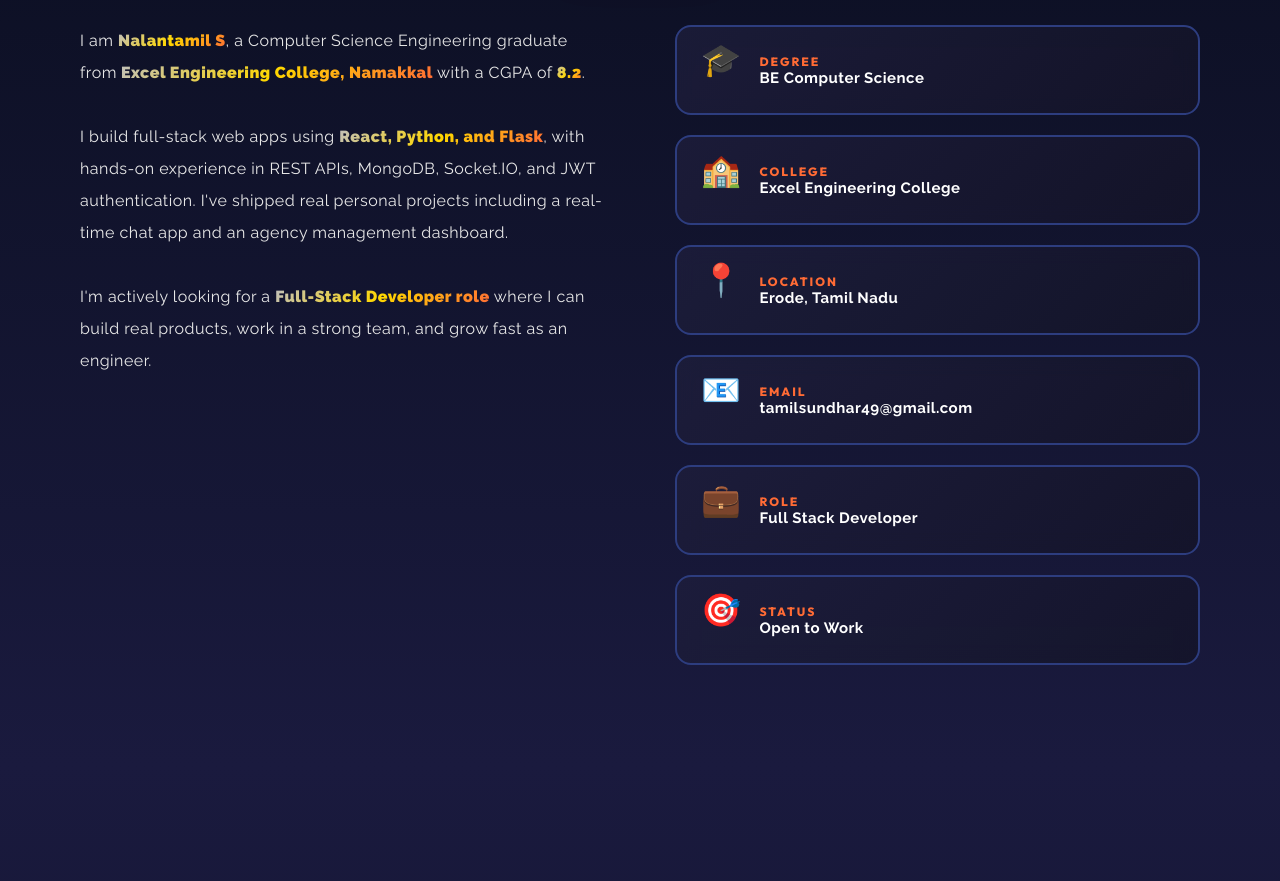
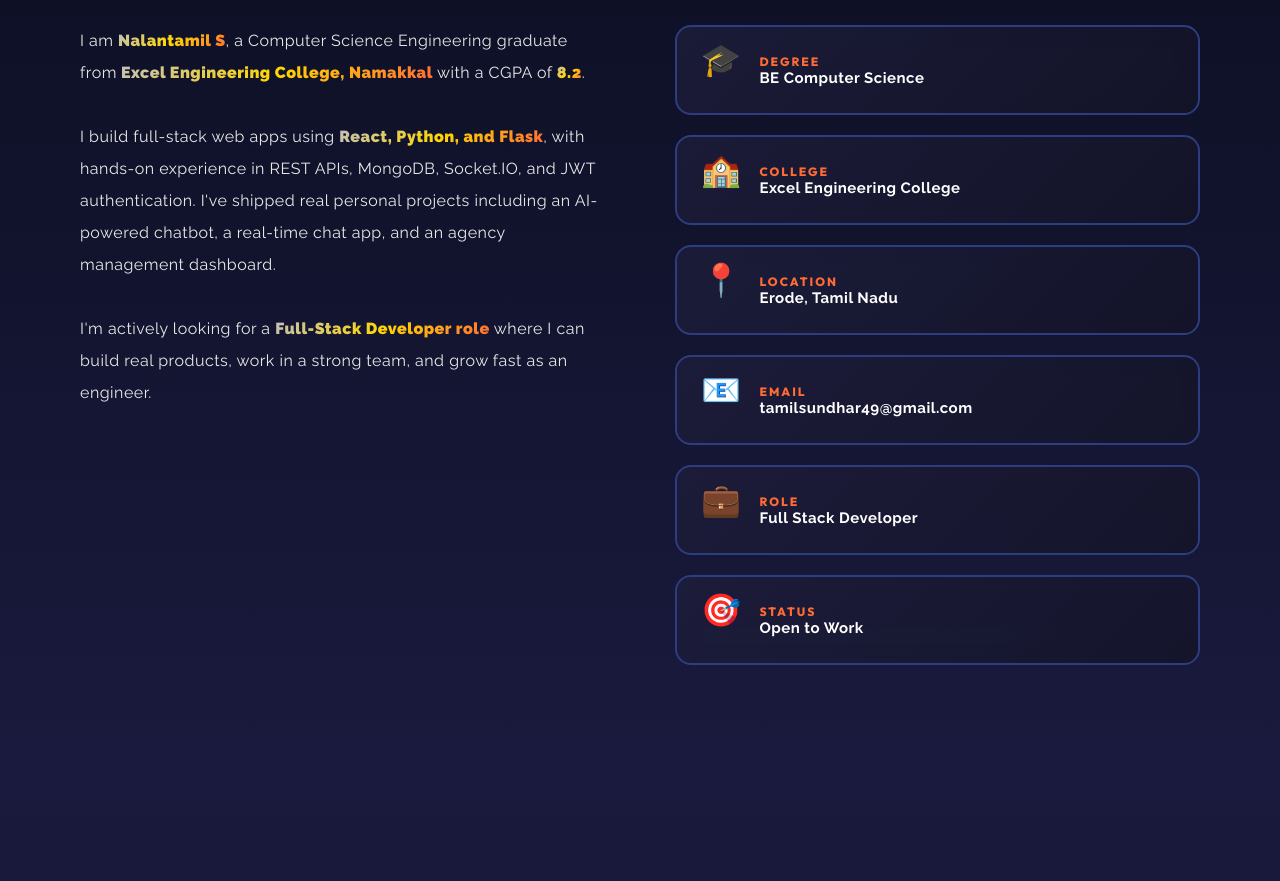
Before and after one commit to Nalantamil/portfolio, a React app: page / in a window 1280 px wide. Shown: the part 1100-1981 px from the top of the page. Built offline with nearby package versions, Linux system fonts and the light colour scheme; the HTML template or start-up script is replaced by a standard one.

Commit message:
Update About section to mention TechMentor AI chatbot

```diff
--- a/src/About.jsx
+++ b/src/About.jsx
@@ -15,7 +15,8 @@ function About(){
             I build full-stack web apps using <span className="highlight">React, Python,
             and Flask</span>, with hands-on experience in REST APIs, MongoDB,
             Socket.IO, and JWT authentication. I've shipped real personal projects
-            including a real-time chat app and an agency management dashboard.
+            including an AI-powered chatbot, a real-time chat app, and an agency
+            management dashboard.
           </p>
           <br />
           <p>
```
